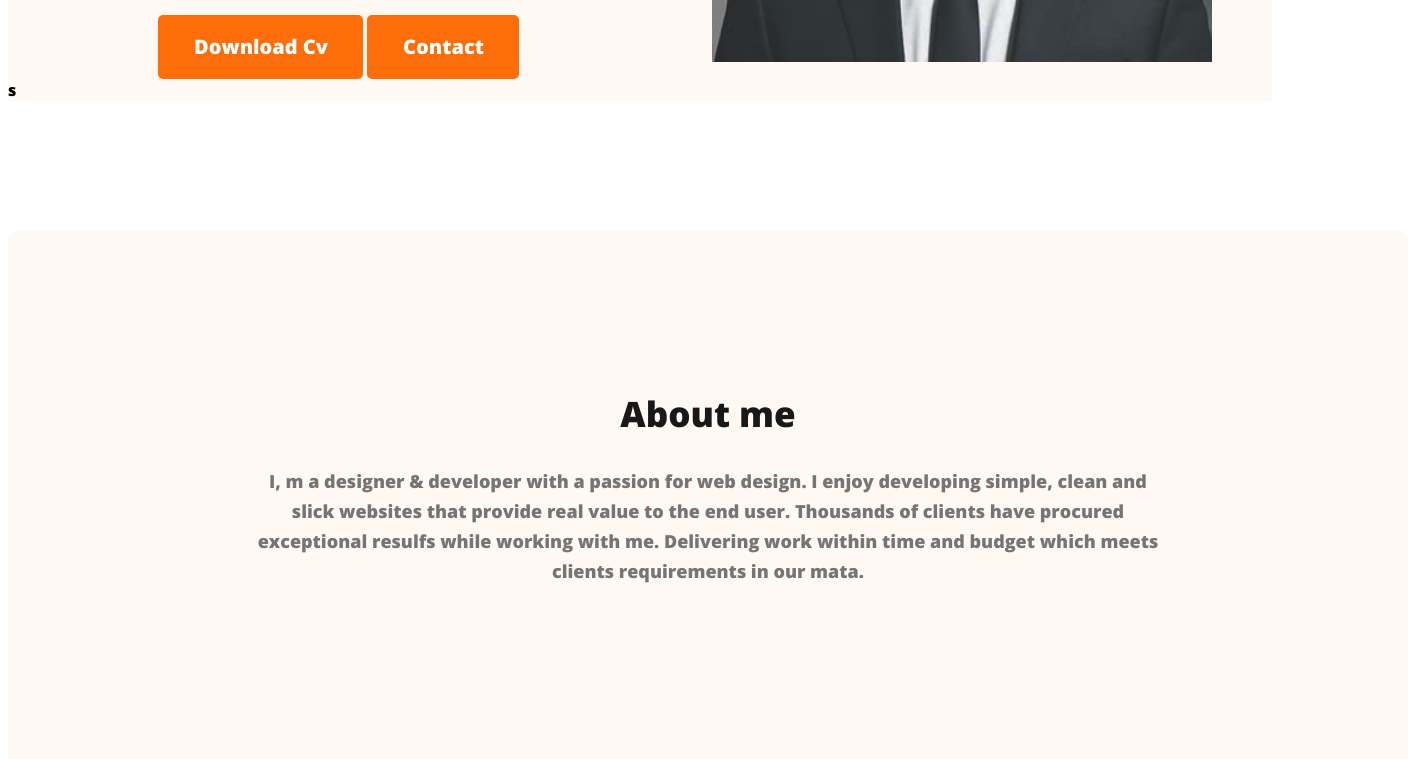
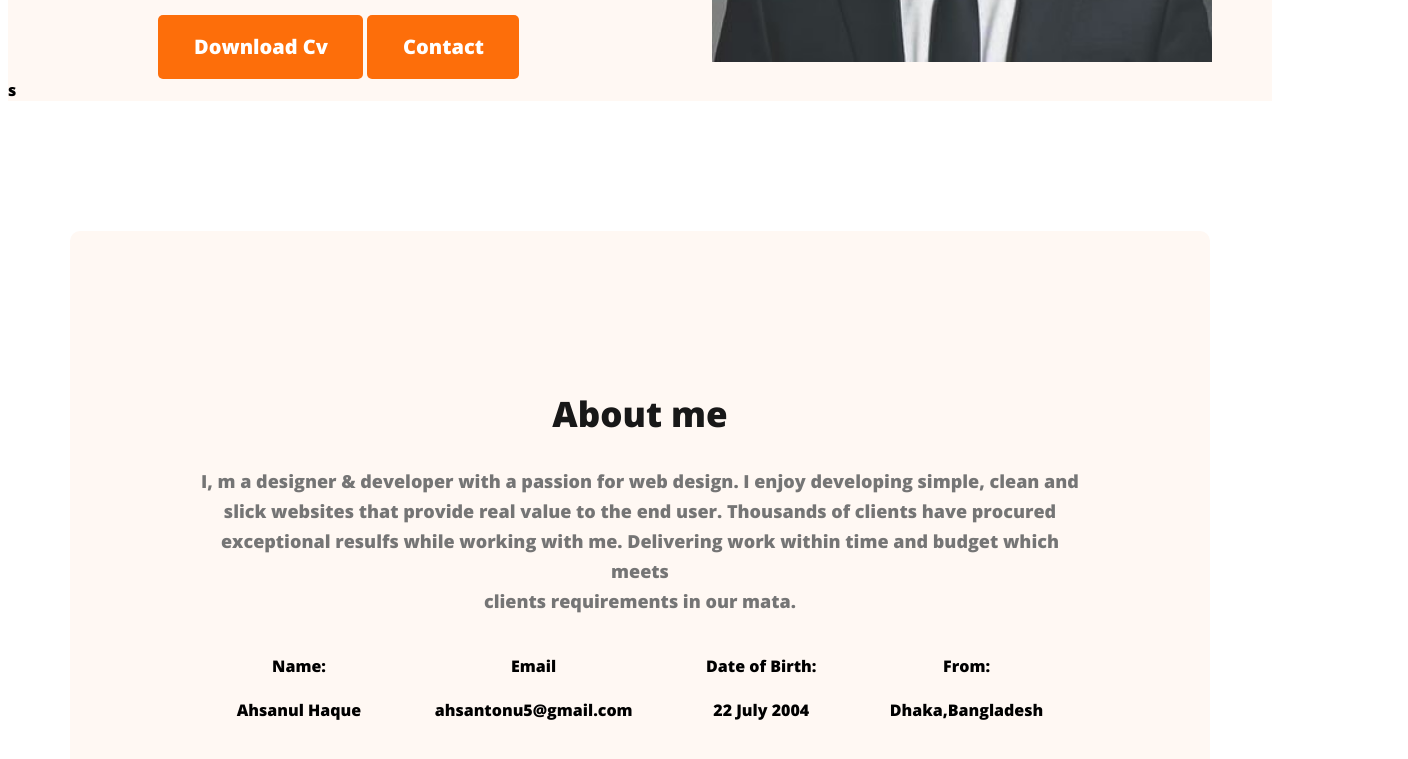
Before and after one commit to ahsanulhaque1/developer-portfolio, a plain HTML site: page index.html in a window 1280 px wide. Shown: the part 645-1404 px from the top of the page, 1408 px wide, since content can reach past the window. Drawn offline with nearby package versions, Linux system fonts and the light colour scheme.

Commit message:
about info added

```diff
--- a/index.html
+++ b/index.html
@@ -37,7 +37,25 @@
     <p class="section-description">
         I, m a designer & developer with a passion for web design. I enjoy developing simple, clean and <br> slick websites that provide real value to the end user. Thousands of clients have procured <br> exceptional resulfs while working with me. Delivering work within time and budget which meets <br> clients requirements in our mata.
     </p>
-    </p>
+    <div class="about-info-container">
+        <div class="about-info">
+            <h4 class="info-title">Name:</h4>
+            <p class="info-description">Ahsanul Haque</p>
+        </div>
+        <div class="about-info">
+            <h4 class="info-title">Email</h4>
+            <p class="info-description">ahsantonu5@gmail.com</p>
+        </div>
+        <div class="about-info">
+            <h4 class="info-title">Date of Birth:</h4>
+            <p class="info-description">22 July 2004</p>
+        </div>
+        <div class="about-info">
+            <h4 class="info-title">From:</h4>
+            <p class="info-description">Dhaka,Bangladesh</p>
+        </div>
+
+    </div>
 </section>
     </main>
     <footer>
--- a/style.css
+++ b/style.css
@@ -83,8 +83,6 @@ nav a {
 /*main section styles*/
 .about {
   padding: 130px;
-  width: 1140px;
-height: 550px;
 flex-shrink: 0;
 border-radius: 10px;
 background: #FFF8F3;
@@ -104,3 +102,14 @@ font-style: normal;
 font-weight: 400;
 line-height: 30px; /* 166.667% */
 }
+main {
+  max-width: 1140px;
+  margin: 0 auto;
+}
+.about-info-container {
+  display: flex;
+  justify-content: space-around;
+}
+.about-info {
+  text-align: center;
+}
```
